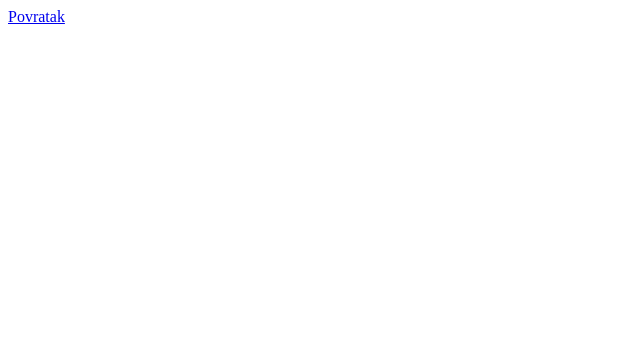
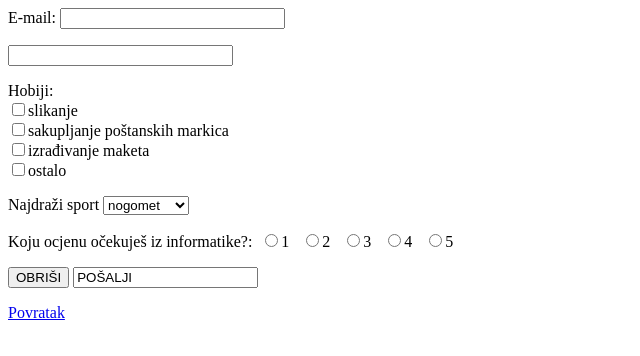
Before and after one commit to zanakl/stranicazana, a plain HTML site: page kontakt.html in a window 1280 px wide. Shown: the whole page, without its empty margins (0-640 px from the left). Drawn offline with Linux system fonts and the light colour scheme.

Commit message:
Add files via upload

```diff
--- a/kontakt.html
+++ b/kontakt.html
@@ -1 +1,49 @@
+<html>
+    <head>
+        <title>Obrazac</title>
+    </head>
+    <body>
+        <form method="POST">
+            <p>E-mail:
+                <input type="text" name="email adresa" size="25" maxlength="50">
+            </p>
+            <p>
+                <input type="password" name="šifra" size="25" maxlength="30">
+            </p>
+            <p>Hobiji:
+                <br>
+                <input type="checkbox" name="hobi1">slikanje
+                <br>
+                <input type="checkbox" name="hobi2">sakupljanje poštanskih markica
+                <br>
+                <input type="checkbox" name="hobi3">izrađivanje maketa
+                <br>
+                <input type="checkbox" name="hobi4">ostalo
+            </p>
+            <p>Najdraži sport
+                <select name="sport">
+                    <option value="1">nogomet</option>
+                    <option value="1">gimnastika</option>
+                    <option value="1">košarka</option>
+                    <option value="1">plivanje</option>
+                    <option value="1">atletika</option>
+                </select>
+            </p>
+
+            <p>Koju ocjenu očekuješ iz informatike?:&nbsp;
+                <input type="radio" name="ocjena">1 &nbsp;
+                <input type="radio" name="ocjena">2 &nbsp;
+                <input type="radio" name="ocjena">3 &nbsp;
+                <input type="radio" name="ocjena">4 &nbsp;
+                <input type="radio" name="ocjena">5 &nbsp;
+            </p>
+            <p>
+                <input type="reset" value="OBRIŠI" name="gumb1">
+                <input type="submir" value="POŠALJI" name="gumb2">
+            </p>
+
+        </form>
+    </body>
+</html>
+
 <a href="../index.html">Povratak</a>
```
Also changed, not shown: index.html (+2 -2 lines).
